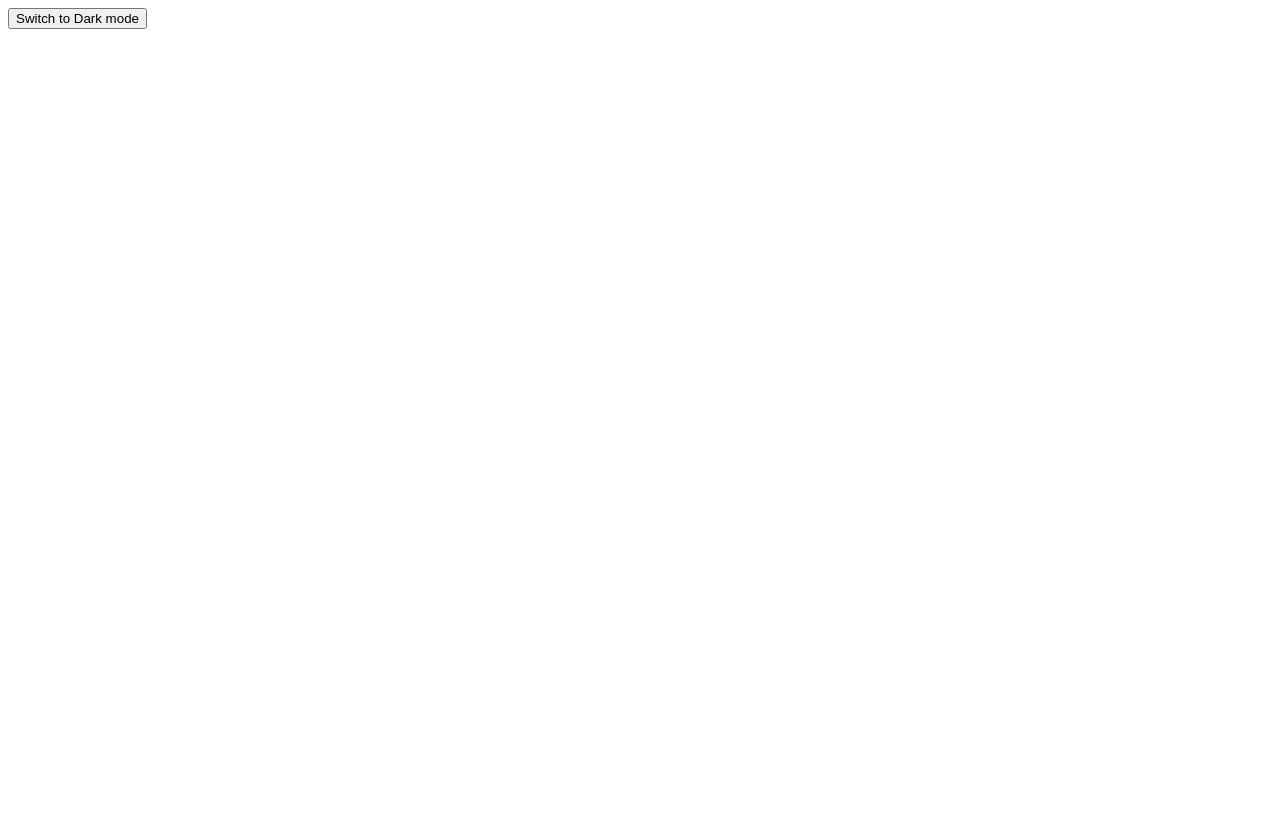
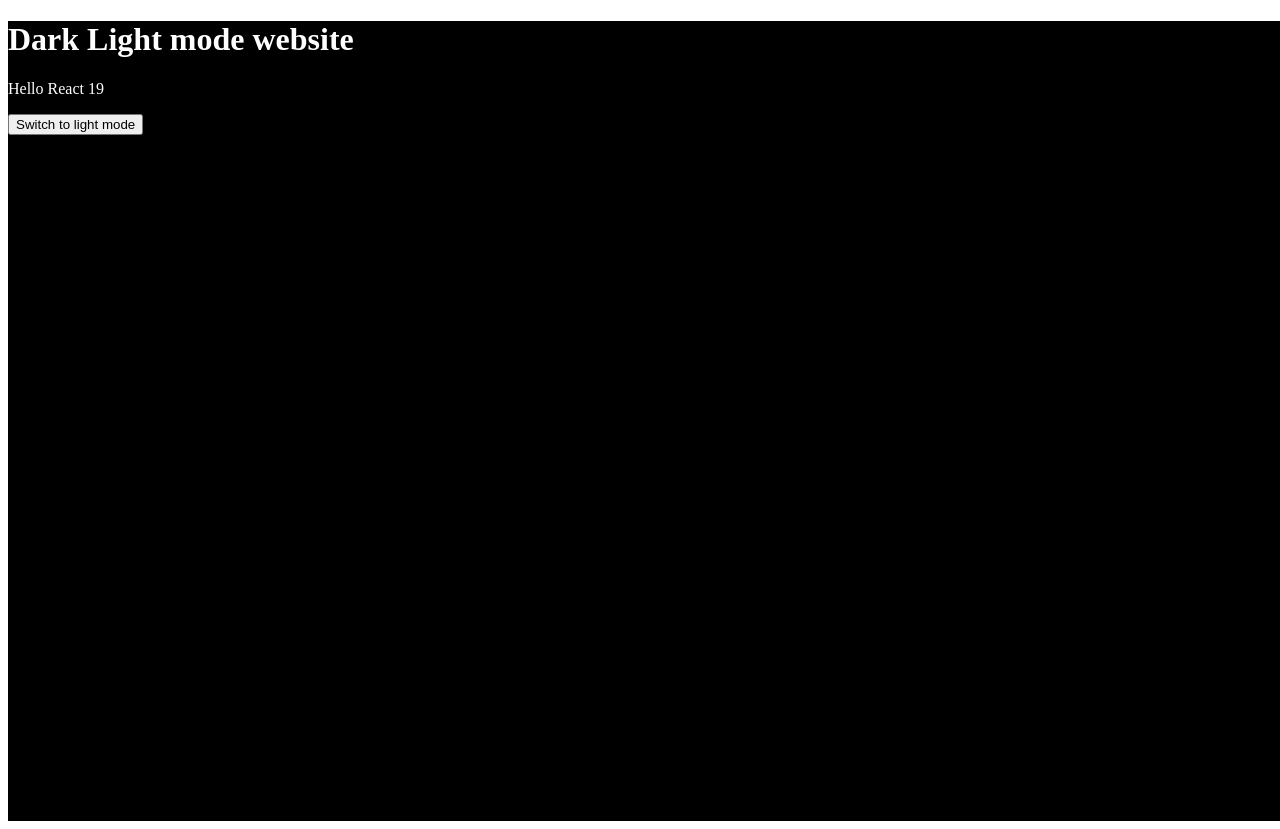
Before and after one commit to akshaythappar/React, a React (Vite) app in the folder react-thapa/: page / in a window 1280 px wide. Before the commit the page ends 800 px from the top, so only its background shows below. Built offline with nearby package versions, Linux system fonts and the light colour scheme.

Commit message:
understanding dark light mode

```diff
--- a/react-thapa/src/App.jsx
+++ b/react-thapa/src/App.jsx
@@ -1,35 +1,11 @@
-import React, { useState } from "react";
-import { Counter } from "./components/hooks/useState";
-import { Challenge } from "./components/hooks/useEffect/EffectChallenge";
-import CounterChallenge from "./components/hooks/useState/ChallengeByThapa";
-
-import { RegistrationFrom } from "./components/hooks/useState/Registration";
-import { LoginForm } from "./components/hooks/useState/LoginForm";
-import { ContactForm } from "./components/hooks/useState/ContactForm";
-import { ReactuseEffect } from "./components/hooks/useEffect";
-import { HowNotToFetchApi } from "./components/hooks/useEffect/HowNotToFetchApi";
-import { MainComponent } from "./components/Projects/Pokemon/main";
-import { UseRef } from "./components/hooks/useRefs";
-import { ForwardRefs } from "./components/hooks/useRefs/forwardRef";
-import { UseID } from "./components/hooks/useId";
-import { ParnetComponent } from "./components/PropDrilling";
-import { BioProvider } from "./components/hooks/ContextAPI";
-import { Home } from "./components/hooks/ContextAPI/Home";
-import { About } from "./components/hooks/ContextAPI/About";
-import { Service } from "./components/hooks/ContextAPI/Service";
-import { DarkLight } from "./components/DarkLight";
+import {DarkLightThapa, ThemeProvider } from "./components/hooks/ContextAPI/DarkLight";
 
 export const App = () => {
   return (
     <>
-      {/* <BioProvider>
-
-    <Home/>
-    <About/>
-
- <Service/>
- </BioProvider> */}
-      <DarkLight/>
+     <ThemeProvider>
+      <DarkLightThapa/>
+      </ThemeProvider>
     </>
   );
 };
--- /dev/null
+++ b/react-thapa/src/components/hooks/ContextAPI/DarkLight.jsx
@@ -0,0 +1,32 @@
+import { use } from "react";
+import { createContext, useState } from "react";
+
+export const ThemeContext = createContext();
+// this above line is not a single variable it is a object that's why its first letter is capital also
+
+export const ThemeProvider = ({ children }) => {
+  const [theme, setTheme] = useState("dark");
+  const handleToggleTheme = () => {
+    return setTheme((prevTheme)=>(prevTheme==="dark"?"light":"dark"));
+  };
+  return (
+    <ThemeContext.Provider value={{ theme,handleToggleTheme }}>{children}</ThemeContext.Provider>
+  );
+};
+
+// creatring a component
+
+export const DarkLightThapa = () => {
+    const {theme,handleToggleTheme}=use(ThemeContext);
+
+  return (
+    <>
+    <div className={`p-4 flex`} style={{background:`${theme=="dark"?"black":"white"}`, height:"100vh", width:"100vw", color:`${theme=="dark"?"white":"black"}`}}>
+      <h1>Dark Light mode website</h1>
+      <p>Hello React 19</p>
+      {/* <button onClick={handleToggleTheme}>switch to {theme=="dark"?"light":"dark"} mode</button> */}
+      <button onClick={handleToggleTheme}>{theme==="dark"?"Switch to light mode":"Switch to Dark Mode"}</button>
+      </div>
+    </>
+  );
+};
```
